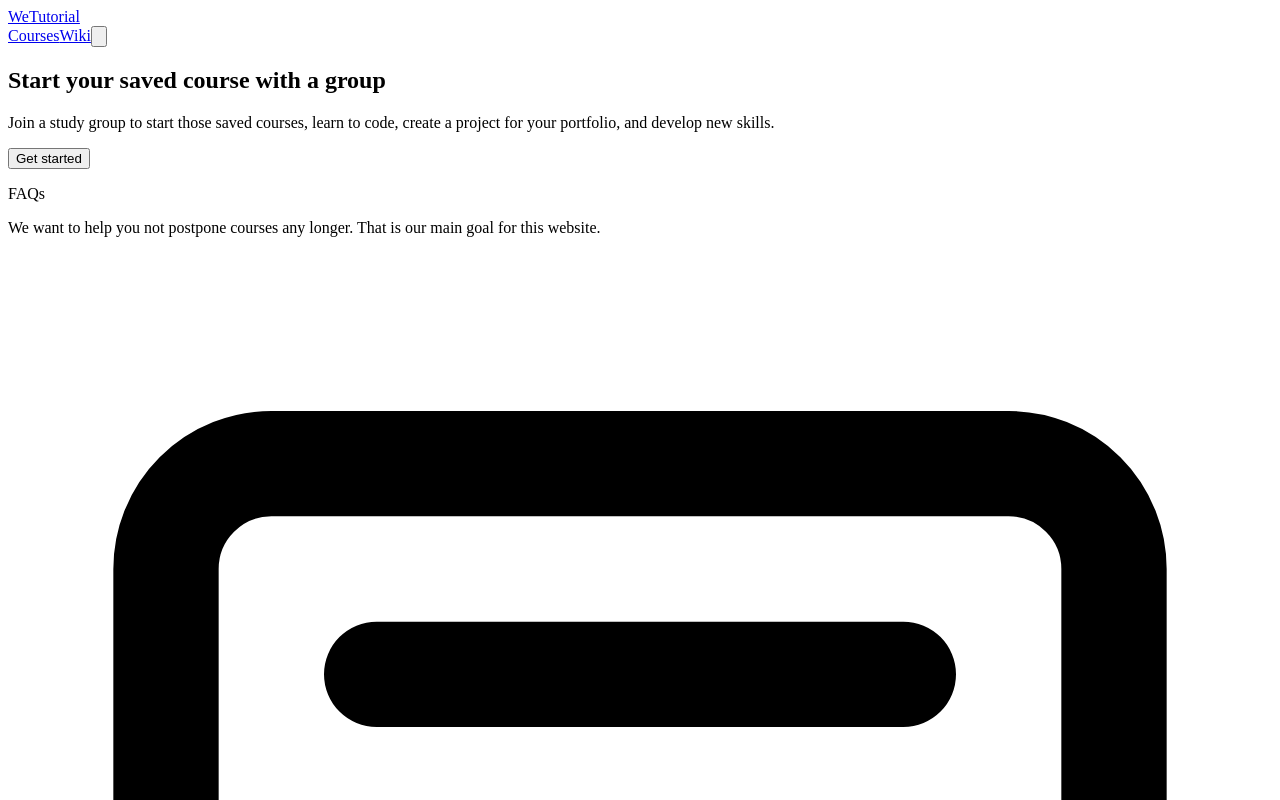
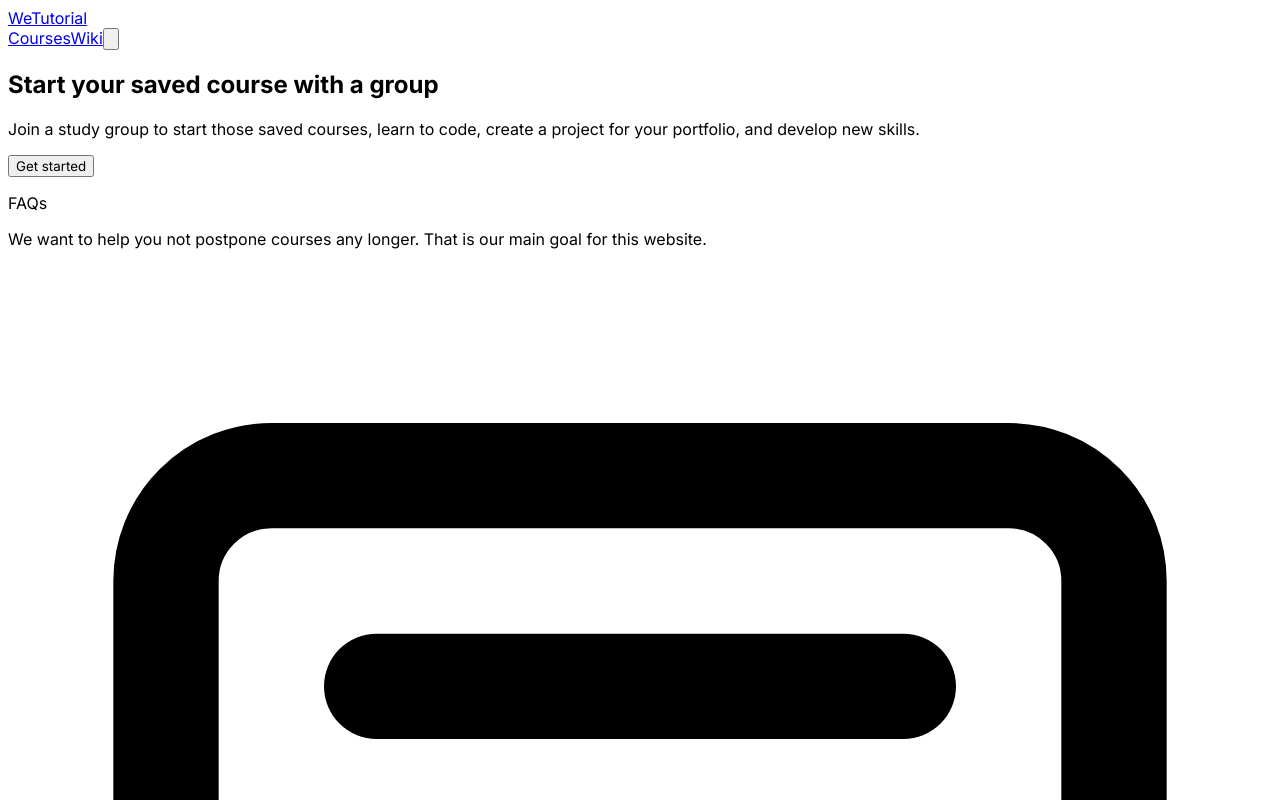
Before and after one commit to solisjoaquin/wetutorial-next, a Next.js app: page / in a window 1280 px wide. Shown: the top 800 px of the page. Built offline with nearby package versions, Linux system fonts and the light colour scheme.

Commit message:
adding new colors and Inter font

```diff
--- a/components/About.js
+++ b/components/About.js
@@ -4,7 +4,7 @@ function About() {
         <div class="py-24 bg-white bg-gray-700">
             <div class="max-w-7xl mx-auto px-4 sm:px-6 lg:px-8">
                 <div class="lg:text-center">
-                    <p class="mt-2 text-3xl leading-8 font-extrabold tracking-tight text-gray-50 sm:text-4xl">
+                    <p class="title mt-2 text-3xl leading-8 font-extrabold tracking-tight text-gray-50 sm:text-4xl">
                         FAQs
                         </p>
                     <p class="mt-4 max-w-2xl text-xl text-gray-200 lg:mx-auto">
--- a/components/Cta.js
+++ b/components/Cta.js
@@ -4,20 +4,19 @@ function Cta() {
     return (
 
         <>
-            <section class=" text-gray-700 body-font ">
-                <div class="container px-8 pt-28 pb-24 mx-auto lg:px-4">
-                    <div class="flex flex-col w-full mb-12 text-center">
+            <section class=" text-gray-700 body-font static">
 
-                        {/* <h1 class="mb-6 text-3xl tracking-tighter text-blue-800 sm:text-5xl title-font">
-                            Start your saved course with a group
-                        </h1> */}
+                <div class=" container px-8 pt-28 pb-24 mx-auto lg:px-4">
+
+                    <div class=" flex flex-col w-full mb-12 text-center">
+
+
                         <div className=" px-4 sm:px-8 xl:pr-16 md:max-w-3xl md:m-auto">
 
+                            <h1 className="text-4xl sm:text-6xl lg:text-7xl leading-none font-extrabold tracking-tight text-gray-900 mt-6 mb-8 sm:mt-10 sm:mb-10 dark:text-white">Start your saved course with a group</h1>
 
-                            <h2 className="pb-5 text-4xl tracking-tight leading-10 font-extrabold sm:text-5xl sm:leading-none md:text-6xl dark:text-white">Start your saved course with a group</h2>
-
-                            <div className="font-light text-gray-800 sm:text-2xl sm:leading-7 dark:text-gray-100">
-                                <p>Join a study group to start those saved courses, learn to code,
+                            <div className="font-light text-gray-800 sm:text-xl sm:leading-7 dark:text-gray-100">
+                                <p className="">Join a study group to start those saved courses, learn to code,
                                     create a project for your portfolio, and develop new skills. </p>
                             </div>
                         </div>
@@ -25,7 +24,7 @@ function Cta() {
                     <div class="flex justify-center">
 
                         <Link href="/courses">
-                            <button className=" sm:w-auto inline-flex items-center justify-center px-8 py-4 border border-transparent text-base leading-6 font-semibold rounded-full shadow-sm xl:text-lg xl:py-2 xl:px-8 text-white transition ease-in-out duration-150 bg-blue-700 hover:bg-blue-600 active:bg-blue-700" >
+                            <button className=" sm:w-auto inline-flex items-center justify-center px-8 py-4 border border-transparent text-base leading-6 font-semibold rounded-full shadow-sm xl:text-lg xl:py-2 xl:px-8 text-white transition ease-in-out duration-150 bg-gradient-to-r from-green-500 to-blue-600  hover:bg-blue-600 active:bg-blue-700" >
                                 Get started
                                 </button>
                         </Link>
--- a/components/CtaFooter.js
+++ b/components/CtaFooter.js
@@ -24,32 +24,13 @@ function CtaFooter() {
     }
     const { theme, setTheme } = useTheme();
     return (
-        <div class="py-20 dark:bg-gray-900">
-            <div class="max-w-2xl mx-auto text-center px-4 sm:py-12 sm:px-6 lg:px-8">
-                <h2 class="text-3xl mb-8 leading-9 font-extrabold text-gray-700 sm:text-4xl sm:leading-10 dark:text-white">
+        <div class=" py-20 dark:bg-gray-900">
+
+            <div class=" max-w-2xl mx-auto text-center px-4 sm:py-8 sm:px-6 lg:px-8">
+
+                <h2 class="title text-3xl mb-8 leading-9 pt-4 font-extrabold text-gray-700 sm:text-4xl sm:leading-10 dark:text-white">
                     <span class="block">Subscribe to receive updates about study groups</span>
                 </h2>
-
-                {/*                 <div class="w-full text-center">
-                    <form action="https://app.convertkit.com/forms/2112856/subscriptions" method="post" onSubmit={handleOnSubmit}>
-                        <div class=" mx-auto p-1 pr-0 flex justify-center" >
-                            <input type="email" placeholder="paul.cardall@example.com" class="flex-1 appearance-none rounded shadow-lg p-4 text-grey-dark mr-2 focus:outline-none rounded-full " />
-                            <button disabled={hasSubmitted} className=" sm:w-auto inline-flex items-center justify-center px-8 py-3 border border-transparent text-base leading-6 font-semibold rounded-full shadow-sm xl:text-lg xl:py-3 xl:px-8 text-white transition ease-in-out duration-150 bg-blue-700 hover:bg-blue-600 active:bg-blue-700" >
-                                Submit
-                            </button>
-
-
-                        </div>
-                    </form>
-
-
-                </div> */}
-
-                {/*                 <a href="https://discord.gg/cV6VH7Ks">
-                    <button className=" sm:w-auto inline-flex items-center justify-center px-8 py-3 border border-transparent text-base leading-6 font-semibold rounded-full shadow-sm xl:text-lg xl:py-2 xl:px-8 text-white transition ease-in-out duration-150 bg-blue-700 hover:bg-blue-600 active:bg-blue-700" >
-                        Join Discord
-                    </button>
-                </a> */}
                 <ConvertKitForm className="ck-fm " formId={MY_FORM_ID} />
             </div>
         </div>
--- a/components/Navbar/Header.js
+++ b/components/Navbar/Header.js
@@ -12,7 +12,7 @@ const Header = () => {
 
     return (
         <div className="flex justify-between items-center bg-white px-6 pt-6  xl:pt-12 lg:px-32 dark:bg-gray-900">
-            <div className="p-1 font-bold text-2xl md:text-3xl tracking-tight text-black  dark:text-white">
+            <div className="title p-1 font-bold text-2xl md:text-3xl tracking-tight text-black  dark:text-white">
                 <Link href="/">
                     WeTutorial
                 </Link>
@@ -28,19 +28,7 @@ const Header = () => {
                 <Link href="/wiki">
                     <a className="p-1 sm:p-4 px-2 text-gray-900 dark:text-gray-100" >Wiki</a>
                 </Link>
-                {/*                 {theme}
-                <div className="p-1 sm:p-4 text-gray-900 dark:text-gray-100">
-                    {theme == "dark" ?
-                        <button onClick={() => setTheme('dark')}>
-                            <svg class="h-6 w-6 text-gray-900" xmlns="http://www.w3.org/2000/svg" fill="none" viewBox="0 0 24 24" stroke="currentColor">
-                                <path stroke-linecap="round" stroke-linejoin="round" stroke-width="2" d="M20.354 15.354A9 9 0 018.646 3.646 9.003 9.003 0 0012 21a9.003 9.003 0 008.354-5.646z" />
-                            </svg></button> :
-                        <button onClick={() => setTheme('light')} >
-                            <svg class="h-6 w-6 text-gray-100" xmlns="http://www.w3.org/2000/svg" fill="none" viewBox="0 0 24 24" stroke="currentColor">
-                                <path stroke-linecap="round" stroke-linejoin="round" stroke-width="2" d="M12 3v1m0 16v1m9-9h-1M4 12H3m15.364 6.364l-.707-.707M6.343 6.343l-.707-.707m12.728 0l-.707.707M6.343 17.657l-.707.707M16 12a4 4 0 11-8 0 4 4 0 018 0z" />
-                            </svg></button>
-                    }
-                </div> */}
+
                 <button
                     aria-label="Toggle Dark Mode"
                     type="button"
--- a/pages/_app.tsx
+++ b/pages/_app.tsx
@@ -2,6 +2,7 @@ import "tailwindcss/tailwind.css";
 import { AppWrapper } from '../context/state'
 import { ThemeProvider } from 'next-themes';
 import '../components/convertkit.css'
+import '../styles/global.css'
 
 export default function App({ Component, pageProps }) {
     return (
--- a/pages/index.tsx
+++ b/pages/index.tsx
@@ -20,6 +20,9 @@ const SecretPage: NextPage<{
                 <title>WeTutorial</title>
                 <meta name="viewport" content="initial-scale=1.0, width=device-width" />
                 <link rel="shortcut icon" href="/favicon.ico" />
+
+                <link rel="preconnect" href="https://fonts.gstatic.com" />
+                <link href="https://fonts.googleapis.com/css2?family=Inter:wght@300;400;500;600;700;800;900&display=swap" rel="stylesheet" />
             </Head>
 
             <Header />
--- /dev/null
+++ b/styles/global.css
@@ -0,0 +1,10 @@
+* {
+  font-family: 'Inter', sans-serif;
+}
+@font-face {
+  font-family: "Recoleta Bold";
+  src: local('Recoleta Bold'), local('Recoleta Bold'),
+  url('/fonts/Recoleta/Recoleta-Bold.woff') format('woff');
+  font-weight: 300;
+  font-style: normal;
+}
```
Also changed, not shown: components/convertkit.css (+9 -1 lines), public/fonts/Recoleta/Recoleta-Bold.woff (added).
